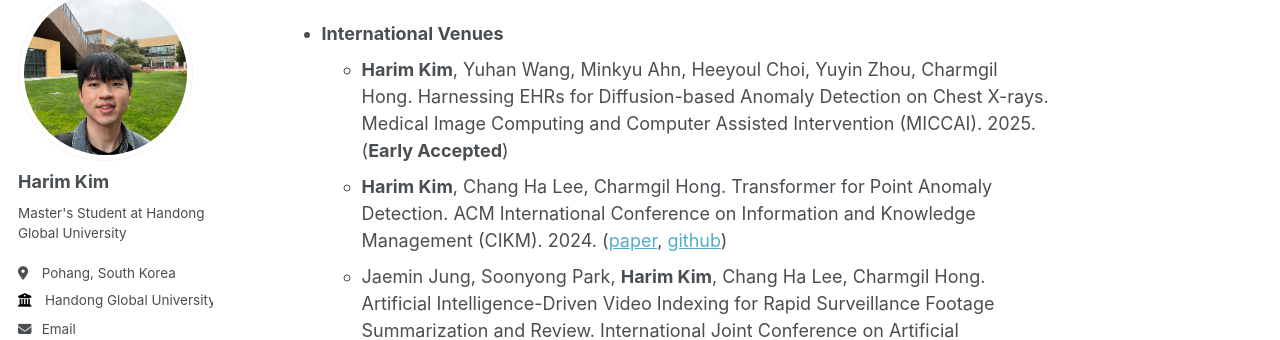
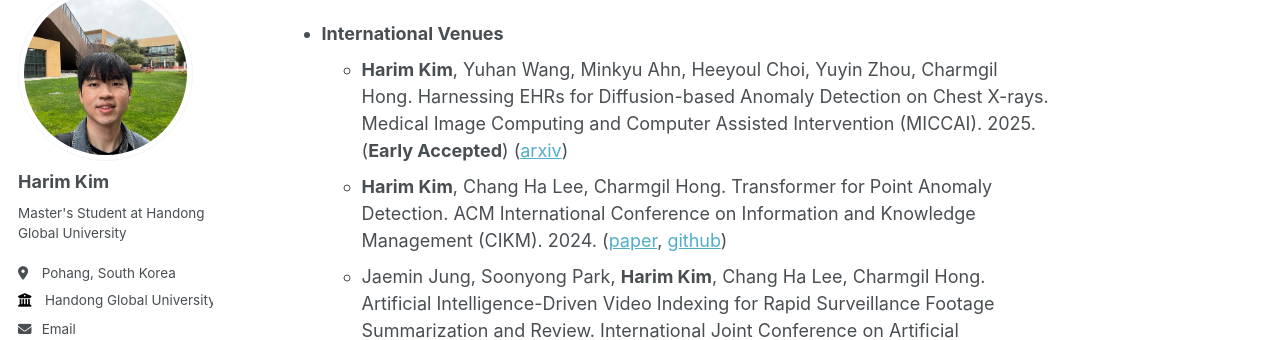
Before and after one commit to hrkim153/hrkim153.github.io, a Jekyll site: the page built from _pages/about.md, in a window 1280 px wide and 900 px high, scrolled down 1412 px. Shown: the part 120-460 px from the top of the window. Built offline with Jekyll 4.4.1, drawn with Linux system fonts in a browser that asks for light colours.

Commit message:
Update about.md

```diff
--- a/_pages/about.md
+++ b/_pages/about.md
@@ -47,7 +47,7 @@ Volunteer Experience
 Refereed Publications
 ======
 - **International Venues**
-  - **Harim Kim**, Yuhan Wang, Minkyu Ahn, Heeyoul Choi, Yuyin Zhou, Charmgil Hong. Harnessing EHRs for Diffusion-based Anomaly Detection on Chest X-rays. Medical Image Computing and Computer Assisted Intervention (MICCAI). 2025. (**Early Accepted**)
+  - **Harim Kim**, Yuhan Wang, Minkyu Ahn, Heeyoul Choi, Yuyin Zhou, Charmgil Hong. Harnessing EHRs for Diffusion-based Anomaly Detection on Chest X-rays. Medical Image Computing and Computer Assisted Intervention (MICCAI). 2025. (**Early Accepted**) ([arxiv](https://arxiv.org/abs/2505.17311))
   - **Harim Kim**, Chang Ha Lee, Charmgil Hong. Transformer for Point Anomaly Detection. ACM International Conference on Information and Knowledge Management (CIKM). 2024. ([paper](https://dl.acm.org/doi/10.1145/3627673.3679859), [github](https://github.com/nth221/TransPAD))
   - Jaemin Jung, Soonyong Park, **Harim Kim**, Chang Ha Lee, Charmgil Hong. Artificial Intelligence-Driven Video Indexing for Rapid Surveillance Footage Summarization and Review. International Joint Conference on Artificial Intelligence (IJCAI) Demo Track. 2024. ([paper](https://www.ijcai.org/proceedings/2024/1009.pdf), [github](https://github.com/nth221/videx))
   - **Harim Kim**, Minchae Kim, Taewoo Kim, Kyujin Cho, Charmgil Hong. AREST: Attention-Based Red-Light Violation Detection for Safety Technology. IEEE International Conference on Advanced Video and Signal-Based Surveillance (AVSS). 2024. ([paper](https://ieeexplore.ieee.org/document/10672611))
```
